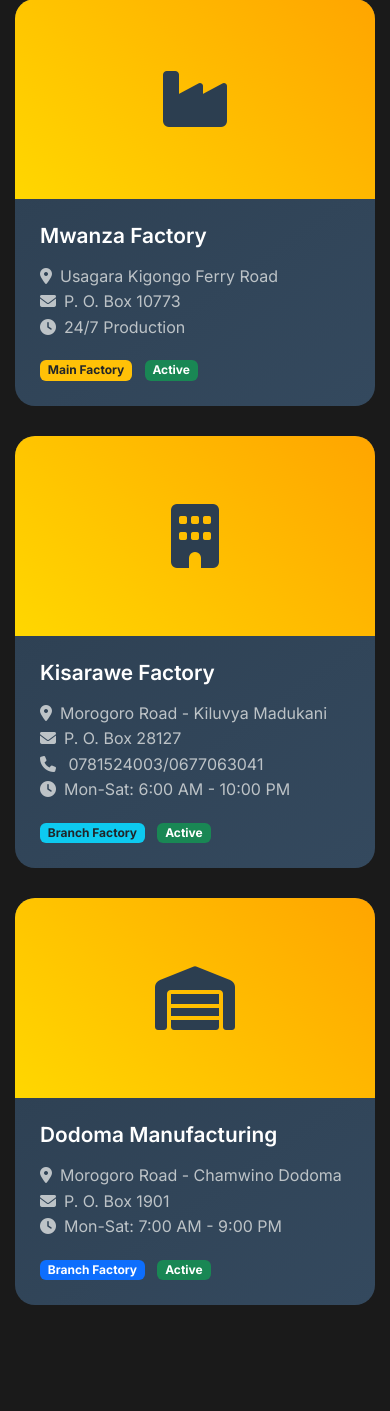
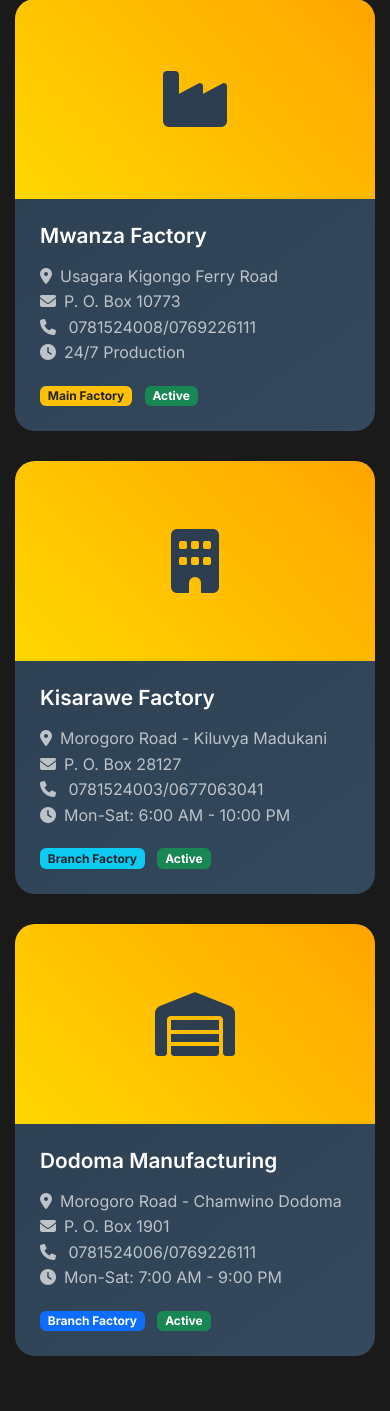
Before and after one commit to snavid/Stumartcot-Construction, a Flask app: page /factories in a window 390 px wide. Shown: the part 2221-3632 px from the top of the page. Run offline with Flask 3, Linux system fonts and the light colour scheme; parts of the project's set-up code (start-up, migrations or seed data) failed here and were passed over; some libraries are stand-ins or nearby versions.

Commit message:
updated the phone numbers for factories

```diff
--- a/website/templates/factories.html
+++ b/website/templates/factories.html
@@ -94,6 +94,7 @@
                 <p>
                   <i class="fas fa-map-marker-alt me-2"></i>Usagara Kigongo Ferry Road<br>
                   <i class="fas fa-envelope me-2"></i>P. O. Box 10773<br>
+                  <i class="fas fa-phone me-2"></i> 0781524008/0769226111<br>
                   <i class="fas fa-clock me-2"></i>24/7 Production
                 </p>
                 <div class="mt-3">
@@ -135,6 +136,7 @@
                 <p>
                   <i class="fas fa-map-marker-alt me-2"></i>Morogoro Road - Chamwino Dodoma<br>
                   <i class="fas fa-envelope me-2"></i>P. O. Box 1901<br>
+                  <i class="fas fa-phone me-2"></i> 0781524006/0769226111<br>
                   <i class="fas fa-clock me-2"></i>Mon-Sat: 7:00 AM - 9:00 PM
                 </p>
                 <div class="mt-3">
```
